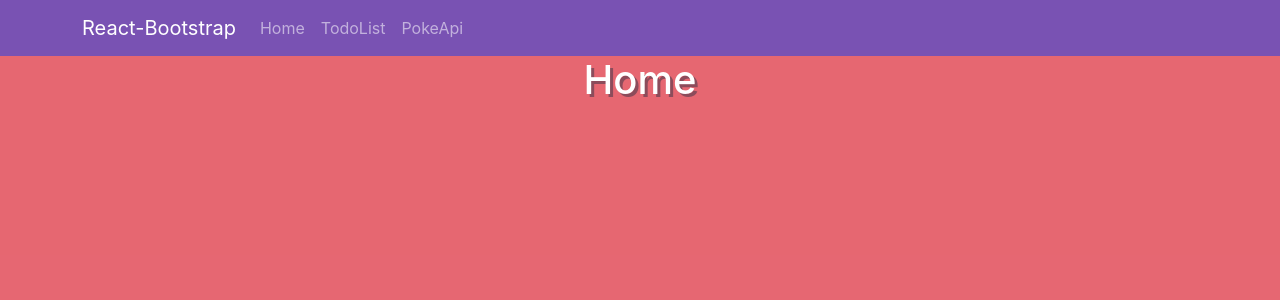
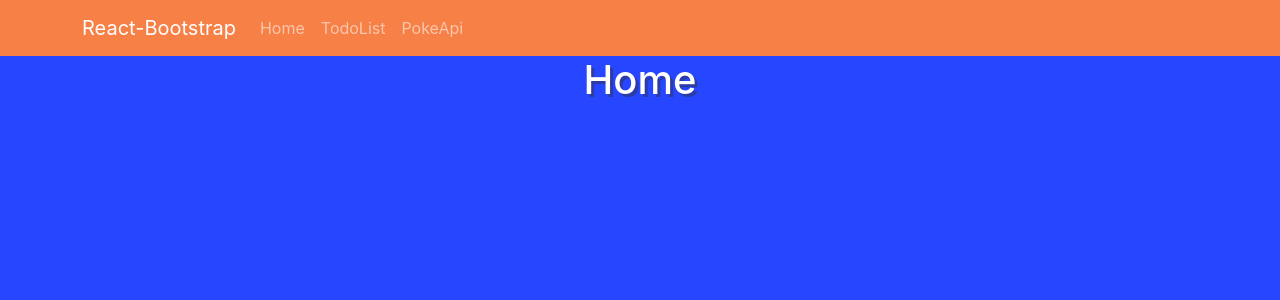
Before and after one commit to diegolu7/todo-api, a React (Create React App) app: page / in a window 1280 px wide. Shown: the top 300 px of the page. Built offline with nearby package versions, Linux system fonts and the light colour scheme.

Commit message:
fix: warning

```diff
--- a/src/App.css
+++ b/src/App.css
@@ -41,10 +41,12 @@
 section {
   color: #fff;
   text-shadow: 3px 3px rgba(50, 50, 70, 0.5);
-  background-color: #db2332b0;
+  background-color: #0026ffd9;
+  /* background-color: #db2332b0; */
   height: 100vh;
 }
 
 .navBg {
-  background-color: #7952b3;
+  background-color: #f68046;
+  /* background-color: #7952b3; */
 }
--- a/src/index.js
+++ b/src/index.js
@@ -1,4 +1,4 @@
-import bootstrap from 'bootstrap/dist/css/bootstrap.min.css';
+import 'bootstrap/dist/css/bootstrap.min.css';
 
 import React from "react";
 import ReactDOM from "react-dom/client";
```
